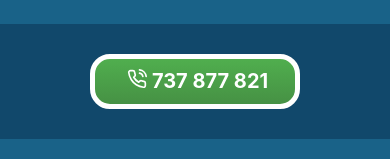
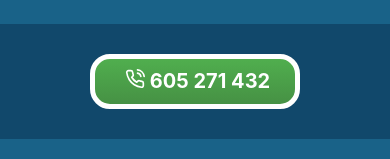
Before and after one commit to krukaleksander/kociasiec, a React (Create React App) app: page / in a window 390 px wide. Shown: the part 933-1092 px from the top of the page. Built offline with nearby package versions, Linux system fonts and the light colour scheme.

Commit message:
change phone number

```diff
--- a/src/components/Home.js
+++ b/src/components/Home.js
@@ -74,7 +74,7 @@ export default function Home() {
             <span>
               <FiPhoneCall />
             </span>
-            <a href="tel:+48737877821">737 877 821</a>
+            <a href="tel:+48605271432">605 271 432</a>
           </div>
         </div>
         <div className="email">
```
